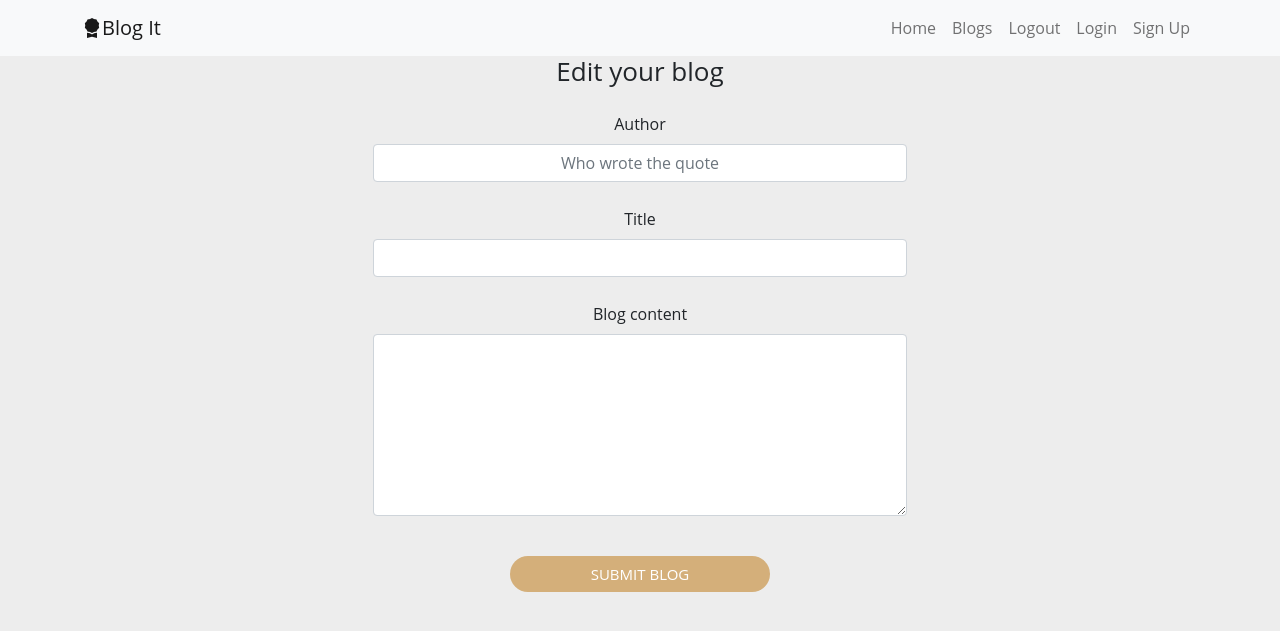
After one commit to Kisavi/Blog-Site, a Flask app: page /edit/1 in a window 1280 px wide. The commit adds this page. Shown: the top 631 px of the page. Run offline with Flask 2, Linux system fonts and the light colour scheme; a user stored in the database is signed in; data comes from the database, SQL or seed files in the repository; both versions use the stored data as it was after the commit.

Commit message:
create a method to allow a user to edit their post

```diff
--- a/app/main/views.py
+++ b/app/main/views.py
@@ -88,3 +88,21 @@ def delete_comment(comment_id):
     flash('Comment has been deleted successfully', category='success')
     # return render_template('comments.html')
     return redirect(url_for('main.blogs'))
+
+
+@main.route('/edit/<int:blog_id>', methods=['POST', 'GET'])
+@login_required
+def edit_blog(blog_id):
+    blog = Blog.query.get(blog_id)
+    if request.method == 'POST':
+        # collect blog details from the form submitted by the user
+        blog.author = request.form.get('author')
+        blog.title = request.form.get('title')
+        blog.content = request.form.get('content')
+
+        # save the new blog obj in our db
+        db.session.add(blog)
+        db.session.commit()
+        flash('Post has been updated', 'success')
+        return redirect(url_for('main.blogs'))
+    return render_template('blog_edit.html')
--- a/app/templates/blog_display_macro.html
+++ b/app/templates/blog_display_macro.html
@@ -19,7 +19,7 @@
     <a href="/comment/{{blog.id}}" class="btn btn-primary">Comment</a>
               </div>
           <div class="edit">
-              <a href="#" class="btn btn-primary">Edit</a>
+              <a href="/edit/{{blog.id}}" class="btn btn-primary">Edit</a>
               <a href="/delete/{{blog.id}}" class="btn btn-primary">Delete</a>
           </div>
           </div>
--- /dev/null
+++ b/app/templates/blog_edit.html
@@ -0,0 +1,27 @@
+{% extends 'base.html' %}
+{% block content %}
+<div class="container">
+    <div class="row">
+        <div class="col-md-3"></div>
+     <div class="col-md-6 blog-form">
+          <form method="POST">
+         <h2 class="text-center">Edit your blog</h2>
+           <div class="mb-3">
+  <label for="author" class="form-label">Author</label>
+  <input type="text" class="form-control" name="author" id="author" placeholder="Who wrote the quote" required>
+</div>
+         <div class="mb-3">
+  <label for="title" class="form-label">Title</label>
+  <input type="text" class="form-control" id="title" name="title" required>
+</div>
+<div class="mb-3">
+  <label for="content" class="form-label">Blog content</label>
+  <textarea class="form-control" id="content" name="content" rows="7"></textarea>
+</div>
+               <button type="submit" class="submit">Submit Blog</button>
+      </form>
+          </div>
+        <div class="col-md-3"></div>
+     </div>
+    </div>
+{% endblock%}
```
Also changed, not shown: app/blog.db.
